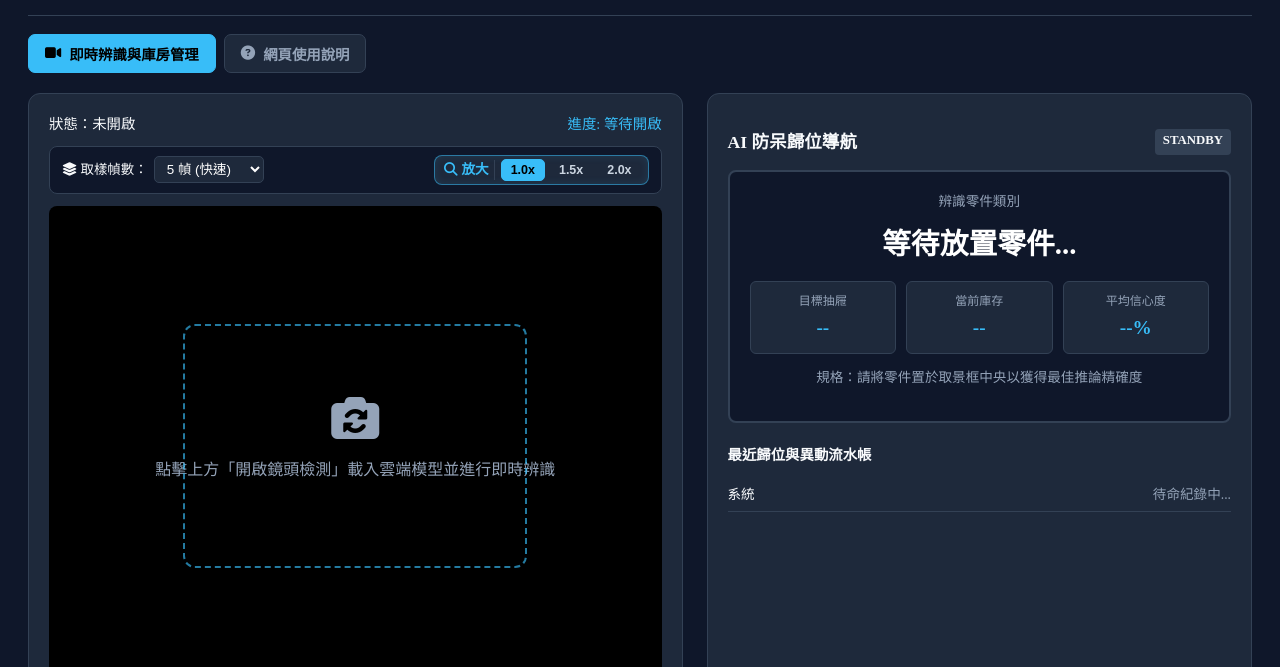
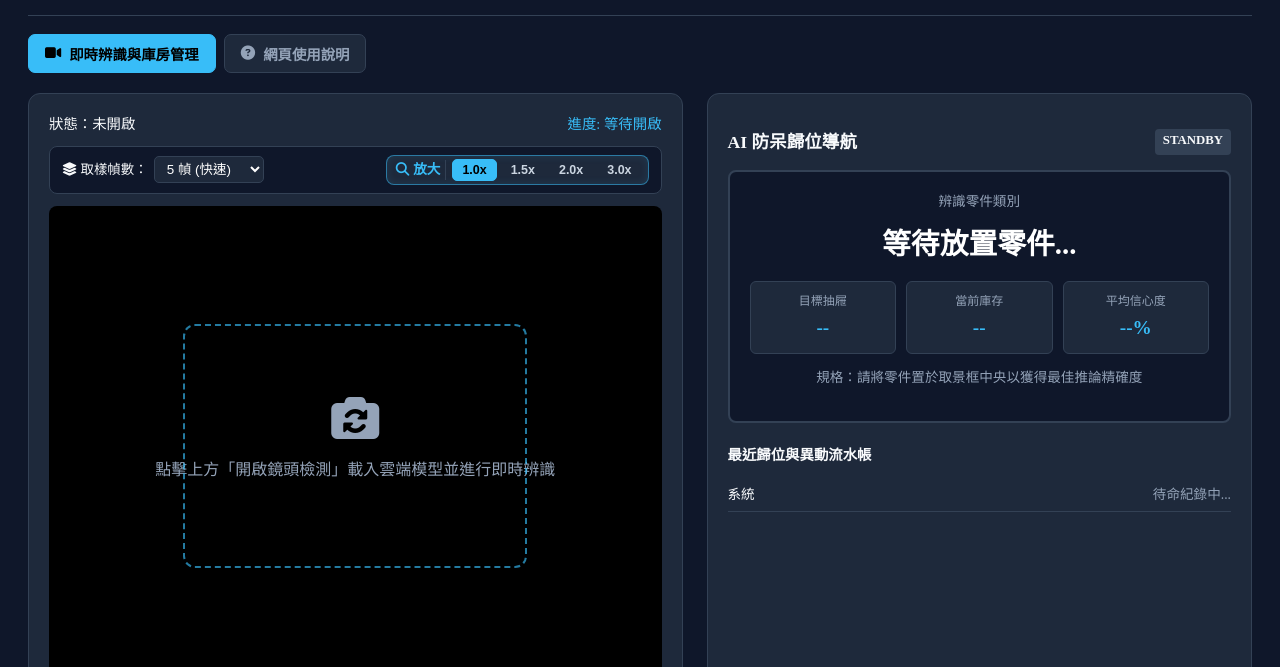
Before and after one commit to LY-C123/html, a plain HTML site: page index.html in a window 1280 px wide. Shown: the part 133-800 px from the top of the page. Drawn offline with Linux system fonts and the light colour scheme.

Commit message:
index.html

```diff
--- a/index.html
+++ b/index.html
@@ -594,6 +594,7 @@
             <button type="button" class="btn-mini active" id="zoom-1" onclick="setMagnify(1)">1.0x</button>
             <button type="button" class="btn-mini" id="zoom-1.5" onclick="setMagnify(1.5)">1.5x</button>
             <button type="button" class="btn-mini" id="zoom-2" onclick="setMagnify(2)">2.0x</button>
+            <button type="button" class="btn-mini" id="zoom-3" onclick="setMagnify(3)">3.0x</button>
           </div>
         </div>
 
@@ -1551,7 +1552,7 @@
         focusOriginY = Math.max(0, Math.min(100, originY));
       }
 
-      [1, 1.5, 2].forEach(s => {
+      [1, 1.5, 2 ,3].forEach(s => {
         const btn = document.getElementById(`zoom-${s}`);
         if (btn) btn.classList.toggle("active", s === scale);
       });
```
